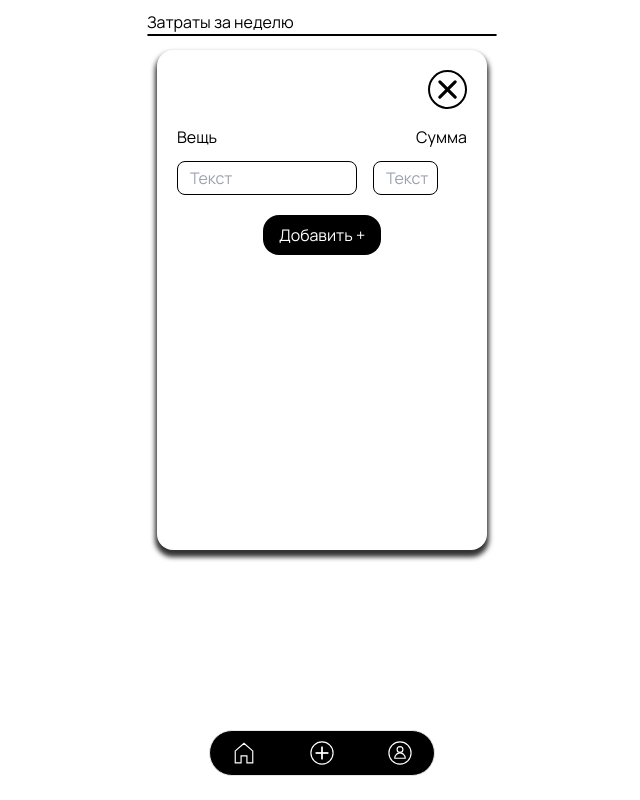
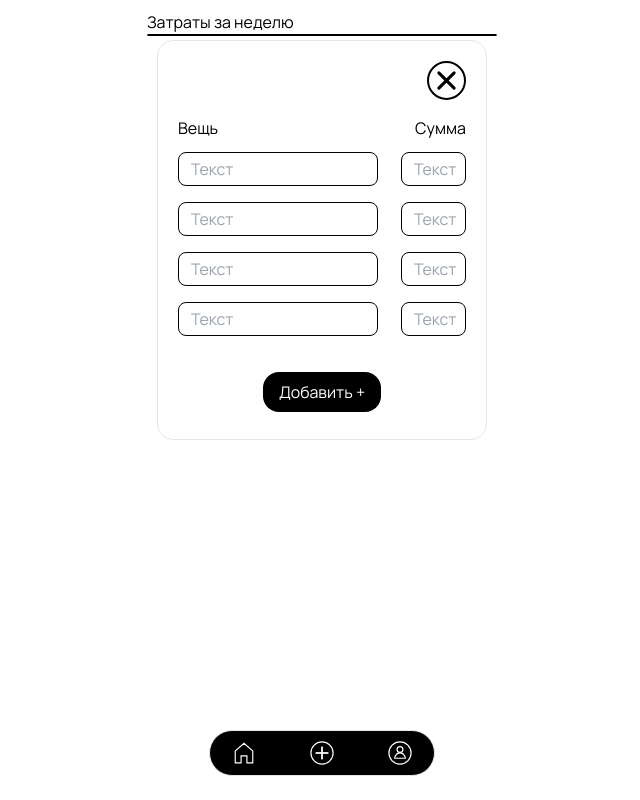
Before and after one commit to digmen/Calendar, a React (Create React App) app: page / in a window 1280 px wide. Both pictures are taken after a click on the button 640 px from the left and 753 px from the top of the page. Shown: the whole page, without its empty margins (318-958 px from the left). Built offline with nearby package versions, Linux system fonts and the light colour scheme.

Commit message:
sdfsdfsdfsddssadasd

```diff
--- a/src/components/Footer.jsx
+++ b/src/components/Footer.jsx
@@ -31,8 +31,8 @@ export default function Footer() {
     return (
         <>
             {modal &&
-                <div className='h-[100%] w-full  absolute top-0'>
-                    <div className='p-5 w-[330px] h-[500px] mt-[50px] mx-auto bg-white shadow-addModal rounded-2xl'>
+                <div className='h-[100%] w-full  absolute top-[-10px]'>
+                    <div className='p-5 w-[330px] h-[400px] mt-[50px] mx-auto bg-white border rounded-2xl'>
                         <div className='flex justify-end'>
                             <button onClick={() => setModal(false)} className='border-black rounded-full border-[2px]'>
                                 <img className='w-[35px] h-[35px]' src={closeImg} alt='closeImg' />
@@ -42,10 +42,78 @@ export default function Footer() {
                             <span >Вещь</span>
                             <span >Сумма</span>
                         </div>
+                        <div>
                             <div className='mt-3'>
-                            <form className='flex gap-4'>
-                                <input placeholder='Текст' className='max-w-[180px] border-black rounded-lg border-[1px] p-1 pl-3' />
+                                <form className='flex flex-col gap-4 h-[200px] overflow-auto'>
+                                    <div className='flex justify-between gap-4'>
+                                        <input placeholder='Текст' className='max-w-[200px] border-black rounded-lg border-[1px] p-1 pl-3' />
                                         <input placeholder='Текст' className='max-w-[65px] border-black rounded-lg border-[1px] p-1 pl-3' />
+                                    </div>
+                                    <div className='flex justify-between gap-4'>
+                                        <input placeholder='Текст' className='max-w-[200px] border-black rounded-lg border-[1px] p-1 pl-3' />
+                                        <input placeholder='Текст' className='max-w-[65px] border-black rounded-lg border-[1px] p-1 pl-3' />
+                                    </div>
+                                    <div className='flex justify-between gap-4'>
+                                        <input placeholder='Текст' className='max-w-[200px] border-black rounded-lg border-[1px] p-1 pl-3' />
+                                        <input placeholder='Текст' className='max-w-[65px] border-black rounded-lg border-[1px] p-1 pl-3' />
+                                    </div>
+                                    <div className='flex justify-between gap-4'>
+                                        <input placeholder='Текст' className='max-w-[200px] border-black rounded-lg border-[1px] p-1 pl-3' />
+                                        <input placeholder='Текст' className='max-w-[65px] border-black rounded-lg border-[1px] p-1 pl-3' />
+                                    </div>
+                                    <div className='flex justify-between gap-4'>
+                                        <input placeholder='Текст' className='max-w-[200px] border-black rounded-lg border-[1px] p-1 pl-3' />
+                                        <input placeholder='Текст' className='max-w-[65px] border-black rounded-lg border-[1px] p-1 pl-3' />
+                                    </div>
+                                    <div className='flex justify-between gap-4'>
+                                        <input placeholder='Текст' className='max-w-[200px] border-black rounded-lg border-[1px] p-1 pl-3' />
+                                        <input placeholder='Текст' className='max-w-[65px] border-black rounded-lg border-[1px] p-1 pl-3' />
+                                    </div>
+                                    <div className='flex justify-between gap-4'>
+                                        <input placeholder='Текст' className='max-w-[200px] border-black rounded-lg border-[1px] p-1 pl-3' />
+                                        <input placeholder='Текст' className='max-w-[65px] border-black rounded-lg border-[1px] p-1 pl-3' />
+                                    </div>
+                                    <div className='flex justify-between gap-4'>
+                                        <input placeholder='Текст' className='max-w-[200px] border-black rounded-lg border-[1px] p-1 pl-3' />
+                                        <input placeholder='Текст' className='max-w-[65px] border-black rounded-lg border-[1px] p-1 pl-3' />
+                                    </div>
+                                    <div className='flex justify-between gap-4'>
+                                        <input placeholder='Текст' className='max-w-[200px] border-black rounded-lg border-[1px] p-1 pl-3' />
+                                        <input placeholder='Текст' className='max-w-[65px] border-black rounded-lg border-[1px] p-1 pl-3' />
+                                    </div>
+                                    <div className='flex justify-between gap-4'>
+                                        <input placeholder='Текст' className='max-w-[200px] border-black rounded-lg border-[1px] p-1 pl-3' />
+                                        <input placeholder='Текст' className='max-w-[65px] border-black rounded-lg border-[1px] p-1 pl-3' />
+                                    </div>
+                                    <div className='flex justify-between gap-4'>
+                                        <input placeholder='Текст' className='max-w-[200px] border-black rounded-lg border-[1px] p-1 pl-3' />
+                                        <input placeholder='Текст' className='max-w-[65px] border-black rounded-lg border-[1px] p-1 pl-3' />
+                                    </div>
+                                    <div className='flex justify-between gap-4'>
+                                        <input placeholder='Текст' className='max-w-[200px] border-black rounded-lg border-[1px] p-1 pl-3' />
+                                        <input placeholder='Текст' className='max-w-[65px] border-black rounded-lg border-[1px] p-1 pl-3' />
+                                    </div>
+                                    <div className='flex justify-between gap-4'>
+                                        <input placeholder='Текст' className='max-w-[200px] border-black rounded-lg border-[1px] p-1 pl-3' />
+                                        <input placeholder='Текст' className='max-w-[65px] border-black rounded-lg border-[1px] p-1 pl-3' />
+                                    </div>
+                                    <div className='flex justify-between gap-4'>
+                                        <input placeholder='Текст' className='max-w-[200px] border-black rounded-lg border-[1px] p-1 pl-3' />
+                                        <input placeholder='Текст' className='max-w-[65px] border-black rounded-lg border-[1px] p-1 pl-3' />
+                                    </div>
+                                    <div className='flex justify-between gap-4'>
+                                        <input placeholder='Текст' className='max-w-[200px] border-black rounded-lg border-[1px] p-1 pl-3' />
+                                        <input placeholder='Текст' className='max-w-[65px] border-black rounded-lg border-[1px] p-1 pl-3' />
+                                    </div>
+                                    <div className='flex justify-between gap-4'>
+                                        <input placeholder='Текст' className='max-w-[200px] border-black rounded-lg border-[1px] p-1 pl-3' />
+                                        <input placeholder='Текст' className='max-w-[65px] border-black rounded-lg border-[1px] p-1 pl-3' />
+                                    </div>
+                                    <div className='flex justify-between gap-4'>
+                                        <input placeholder='Текст' className='max-w-[200px] border-black rounded-lg border-[1px] p-1 pl-3' />
+                                        <input placeholder='Текст' className='max-w-[65px] border-black rounded-lg border-[1px] p-1 pl-3' />
+                                    </div>
+
                                 </form>
                             </div>
                             <div className='flex justify-center mt-5'>
@@ -53,6 +121,7 @@ export default function Footer() {
                             </div>
 
                             <button></button>
+                        </div>
                     </div>
                 </div>
             }
```
Lines whose indentation alone changed are shown as unchanged.
